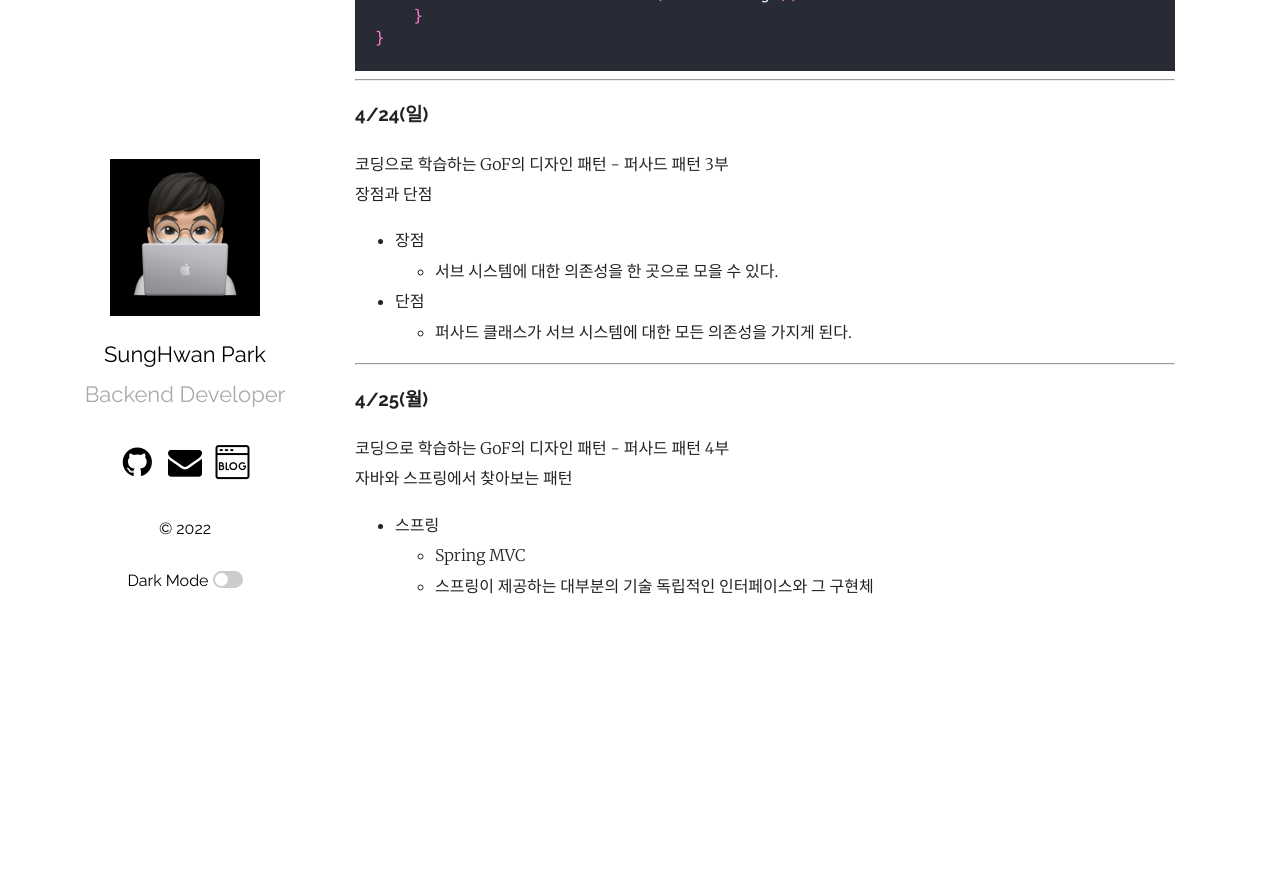
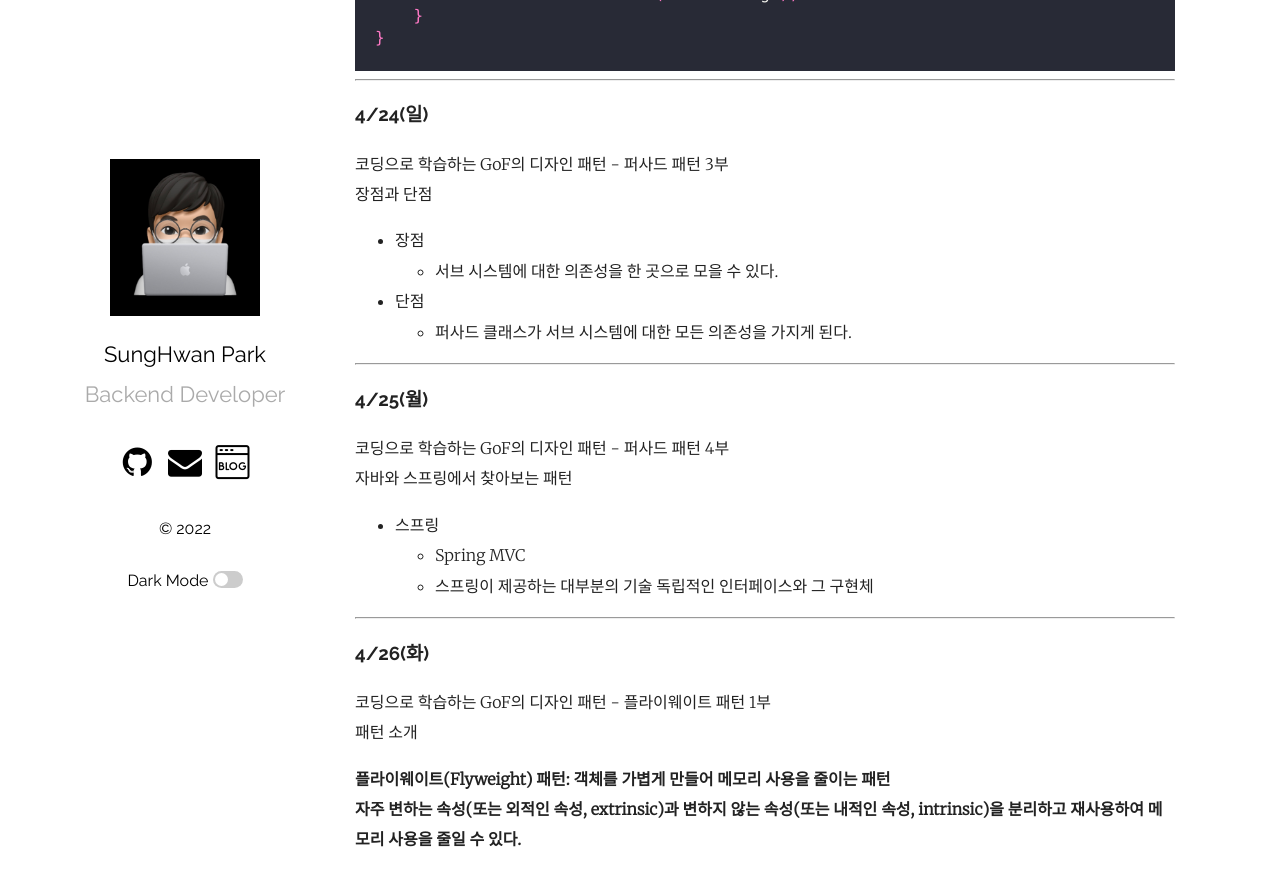
Before and after one commit to park0219/park0219.github.io, a Jekyll site: the page built from _posts/2022-04-01-4월TIL.markdown, in a window 1280 px wide and 900 px high, scrolled down 20329 px. Shown: the top 886 px of the window. Built offline with Jekyll 4.4.1, drawn with Linux system fonts in a browser that asks for light colours; comment, search, counter and statistics services are not loaded; before the commit the page ends 20975 px from its top, so only the background shows below that; some of the changed text lies outside the part shown.

Commit message:
feat: 2022-04-26 TIL 추가

```diff
--- a/_posts/2022-04-01-4월TIL.markdown
+++ b/_posts/2022-04-01-4월TIL.markdown
@@ -793,7 +793,7 @@ public class App {
 패턴 소개
 
 **퍼사드(Facade) 패턴: 복잡한 서브 시스템 의존성을 최소화하는 방법<br/>
-클라이언트가 사용해야 하는 복잡한 서브 시스템 의존성을 간단한 인터페이스로 추상화 할 수 있다..**
+클라이언트가 사용해야 하는 복잡한 서브 시스템 의존성을 간단한 인터페이스로 추상화 할 수 있다.**
 
 ---
 
@@ -945,3 +945,13 @@ public class Client {
 -   스프링
     -   Spring MVC
     -   스프링이 제공하는 대부분의 기술 독립적인 인터페이스와 그 구현체
+
+---
+
+### 4/26(화)
+
+코딩으로 학습하는 GoF의 디자인 패턴 - 플라이웨이트 패턴 1부<br/>
+패턴 소개
+
+**플라이웨이트(Flyweight) 패턴: 객체를 가볍게 만들어 메모리 사용을 줄이는 패턴<br/>
+자주 변하는 속성(또는 외적인 속성, extrinsic)과 변하지 않는 속성(또는 내적인 속성, intrinsic)을 분리하고 재사용하여 메모리 사용을 줄일 수 있다.**
```
